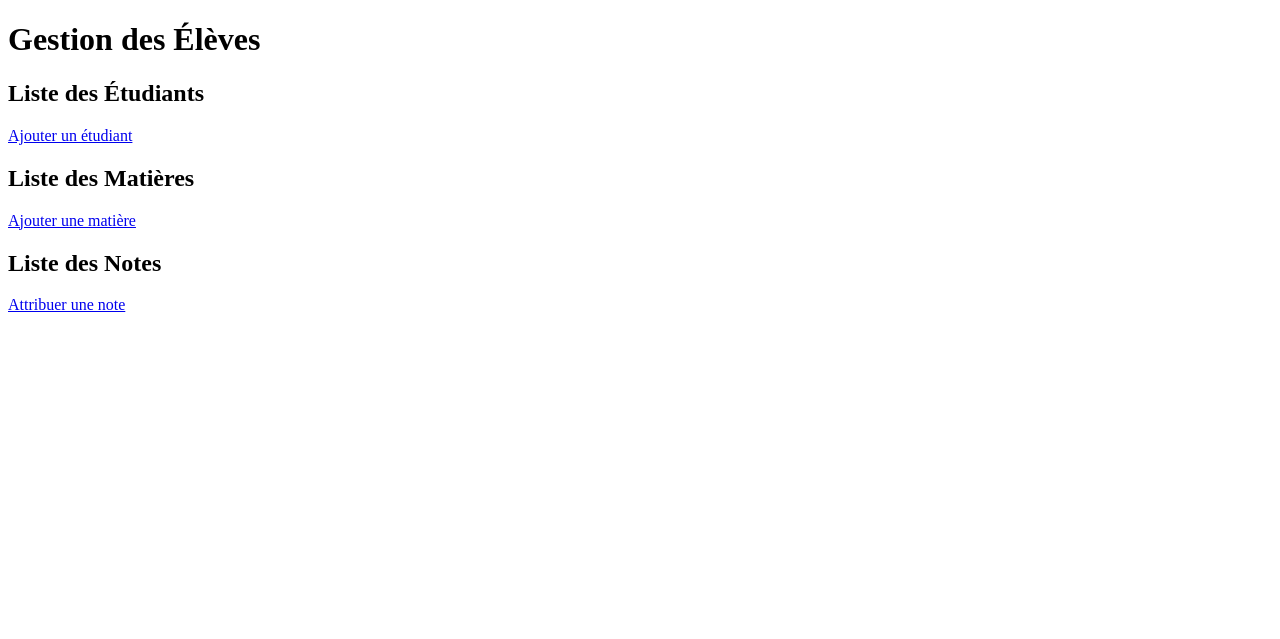
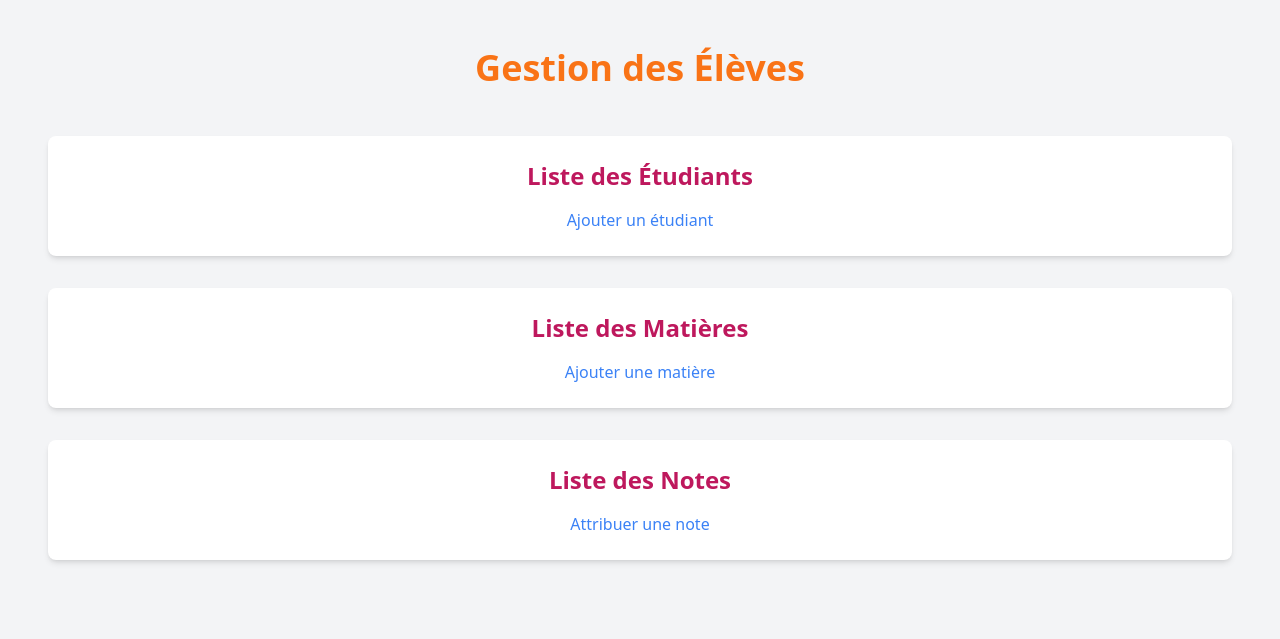
Before and after one commit to Oceaneby/Gestion_des_eleves, a PHP site: page /public/accueil.php in a window 1280 px wide. Shown: the top 639 px of the page. Run offline with PHP 8.4, Linux system fonts and the light colour scheme; data that the repository does not hold is empty.

Commit message:
Tailwind css en cours

```diff
--- a/classes/GestionNotes.php
+++ b/classes/GestionNotes.php
@@ -5,6 +5,7 @@ require_once 'Personne.php';
 require_once 'Etudiant.php';
 require_once 'Matiere.php';
 require_once 'MatiereSur10.php';
+require_once 'MatiereSur20.php';
 require_once 'Notes.php';
 
 
@@ -38,10 +39,12 @@ class GestionNotes
 
         try {
 
-            $stmt = $this->pdo->prepare("INSERT INTO matieres (nomMatiere, codeMatiere) VALUES (:nomMatiere, :codeMatiere)");
+            $stmt = $this->pdo->prepare("INSERT INTO matieres (nomMatiere, codeMatiere, bareme) VALUES (:nomMatiere, :codeMatiere, :bareme)");
             $stmt->execute([
                 ':nomMatiere' => $matiere->getNomMatiere(),
                 ':codeMatiere' => $matiere->getCodeMatiere(),
+                ':bareme' => $matiere->getBareme()
+
             ]);
             echo "La matière est ajouter avec succès";
         } catch (Exception $e) {
@@ -59,6 +62,7 @@ class GestionNotes
                 $note->getIdEtudiant(),
                 $note->getIdMatiere(),
                 $note->getValeurNote(),
+
             ]);
             echo "La note est ajouter avec succès.";
         } catch (Exception $e) {
--- a/classes/Matiere.php
+++ b/classes/Matiere.php
@@ -1,14 +1,16 @@
 <?php
 
-Class Matiere{
+abstract Class Matiere{
     protected $id;
     protected $nomMatiere;
     protected $codeMatiere;
+    protected $bareme;
 
-    public function __construct($nomMatiere, $codeMatiere)
+    public function __construct($nomMatiere, $codeMatiere, $bareme)
     {
         $this->setNomMatiere($nomMatiere);
         $this->setCodeMatiere($codeMatiere);
+        $this->bareme = $bareme;
     }
     public function getId(){
         return $this->id;
@@ -35,10 +37,11 @@ Class Matiere{
         }
         $this->codeMatiere = $codeMatiere;
     }
-    public function afficherNote()
-    {
-        echo "La note de la matière " . $this->getNomMatiere() . " (Code : " . $this->getCodeMatiere() . ") est : ";
+    public function getBareme(){
+        return $this->bareme;
     }
+    abstract public function validerNote($valeurNote): bool;
+
 };
 
 // try{
--- a/classes/MatiereSur10.php
+++ b/classes/MatiereSur10.php
@@ -1,27 +1,17 @@
 <?php
+
 Class MatiereSur10 extends Matiere{
-    private $noteSur10;
+    public function __construct($nomMatiere, $codeMatiere){
+        parent::__construct($nomMatiere, $codeMatiere, 10);
+    }
 
 
-
-    public function __construct($nomMatiere, $codeMatiere, $noteSur10)
-    {
-        parent::__construct($nomMatiere, $codeMatiere);
-        $this->setNoteSur10($noteSur10);
-
-    }
-    public function getNoteSur10()
-    {
-        return $this->noteSur10;
-    }
-    public function setNotesur10($noteSur10){
-        if ($noteSur10 < 0 || $noteSur10 > 10) {
-            throw new \Exception("La note sur 10 doit être entre 0 et 10.");
+    public function validerNote($valeurNote): bool{
+        if ($valeurNote>= 0 && $valeurNote <=10){
+            return true;
+        } else{
+            return false;
         }
-        $this->noteSur10 = $noteSur10;
-    }
-    public function afficherNote(){
-        parent::afficherNote();
-
     }
 }
+?>
--- a/classes/MatiereSur20.php
+++ b/classes/MatiereSur20.php
@@ -0,0 +1,16 @@
+<?php
+Class MatiereSur20 extends Matiere{
+    public function __construct($nomMatiere, $codeMatiere){
+        parent::__construct($nomMatiere, $codeMatiere, 20);
+    }
+
+
+    public function validerNote($valeurNote): bool{
+        if ($valeurNote>= 0 && $valeurNote <=20){
+            return true;
+        } else{
+            return false;
+        }
+    }
+}
+?>
--- a/public/accueil.php
+++ b/public/accueil.php
@@ -13,48 +13,52 @@ $notes = $gestionNotes->listerNotes();
 
 <!DOCTYPE html>
 <html lang="fr">
+
 <head>
     <meta charset="UTF-8">
     <meta name="viewport" content="width=device-width, initial-scale=1.0">
     <title>Gestion des Notes</title>
-    <!-- <link rel="stylesheet" href="./css/styles.css"> -->
+    <link rel="stylesheet" href="./css/styles.css">
 </head>
-<body>
-    <h1 class=" text-orange-500">Gestion des Élèves</h1>
+
+<body class="bg-gray-100 font-sans text-gray-900">
+    <main class="max-w-7xl mx-auto py-12 px-4 md:px-12">
+        <h1 class=" mb-12 text-center text-3xl md:text-4xl font-bold leading-tight text-orange-500">Gestion des Élèves</h1>
         <!-- ************* SECTION ETUDIANTS *********************  -->
-    <section>
-        <h2 class=" text-pink-700">Liste des Étudiants</h2>
-        <ul>
+        <section class=" bg-white shadow-md rounded-lg p-6 mb-8">
+            <h2 class=" text-center text-2xl font-semibold text-pink-700 mb-4">Liste des Étudiants</h2>
+            <ul class="space-y-2">
                 <?php foreach ($etudiants as $etudiant) :
                     $moyenne = $gestionNotes->calculerMoyenneEtudiant($etudiant['id']); ?>
-                <li>
+                    <li class="p-2 bg-gray-50 border rounded-lg">
                         <?php echo htmlspecialchars($etudiant['nom']) . " " . htmlspecialchars($etudiant['prenom']); ?>
                         - Moyenne : <?php echo number_format($moyenne, 2); ?>
                     </li>
                 <?php endforeach; ?>
             </ul>
-        <a href="../public/ajoutEtudiant.php">Ajouter un étudiant</a>
+            <a href="../public/ajoutEtudiant.php" class="block mt-4 text-center text-blue-500 hover:underline">Ajouter un étudiant</a>
         </section>
         <!-- ********************* SECTION MATIERES *********************  -->
-    <section>
-        <h2>Liste des Matières</h2>
-        <ul>
+        <section class="bg-white shadow-md rounded-lg p-6 mb-8">
+            <h2 class=" text-center text-2xl font-semibold text-pink-700 mb-4">Liste des Matières</h2>
+            <ul class="space-y-2">
                 <?php foreach ($matieres as $matiere) : ?>
-                <li><?php echo htmlspecialchars($matiere['nomMatiere']); ?></li>
+                    <li class="p-2 bg-gray-50 border rounded-lg"><?php echo htmlspecialchars($matiere['nomMatiere']); ?></li>
                 <?php endforeach; ?>
             </ul>
-        <a href="../public/ajoutMatiere.php">Ajouter une matière</a>
+            <a href="../public/ajoutMatiere.php" class="block mt-4 text-center text-blue-500 hover:underline">Ajouter une matière</a>
         </section>
         <!-- ****************** SECTION NOTES *********************************  -->
-    <section>
-        <h2>Liste des Notes</h2>
-        <ul>
+        <section class="bg-white shadow-md rounded-lg p-6 mb-8">
+            <h2 class=" text-center text-2xl font-semibold text-pink-700 mb-4">Liste des Notes</h2>
+            <ul class="space-y-2">
                 <?php foreach ($notes as $note) : ?>
-                <li>Étudiant : <?php echo htmlspecialchars($note['nom']) . ' ' . htmlspecialchars($note['prenom']); ?> | Matière : <?php echo htmlspecialchars($note['nomMatiere']); ?> | Note: <?php echo htmlspecialchars($note['valeurNote']); ?></li>
+                    <li class="p-2 bg-gray-50 border rounded-lg">Étudiant : <?php echo htmlspecialchars($note['nom']) . ' ' . htmlspecialchars($note['prenom']); ?> | Matière : <?php echo htmlspecialchars($note['nomMatiere']); ?> | Note: <?php echo htmlspecialchars($note['valeurNote']); ?></li>
                 <?php endforeach; ?>
             </ul>
-        <a href="../public/attribuerNote.php">Attribuer une note</a>
+            <a href="../public/attribuerNote.php" class="block mt-4 text-center text-blue-500 hover:underline">Attribuer une note</a>
         </section>
+    </main>
+</body>
 
-</body>
 </html>
--- a/public/ajoutMatiere.php
+++ b/public/ajoutMatiere.php
@@ -26,6 +26,9 @@ require_once '../Includes/config.php';
             <label for="codeMatiere">Code matière :</label>
             <input type="text" id="codeMatiere" name="codeMatiere"  placeholder="Entrez le code de la matière">
 
+            <label for="bareme">Bareme :</label>
+            <input type="number" id="bareme" name="bareme"  placeholder="Entrez le bareme">
+
             <button type="submit">Ajouter la Matière</button>
         </form>
         <a href="../public/accueil.php">Retour à l'accueil</a>
--- a/public/css/styles.css
+++ b/public/css/styles.css
@@ -558,8 +558,147 @@ video {
   position: static;
 }
 
+.mx-auto {
+  margin-left: auto;
+  margin-right: auto;
+}
+
+.mb-12 {
+  margin-bottom: 3rem;
+}
+
+.mb-8 {
+  margin-bottom: 2rem;
+}
+
+.mt-4 {
+  margin-top: 1rem;
+}
+
+.mb-4 {
+  margin-bottom: 1rem;
+}
+
+.mb-6 {
+  margin-bottom: 1.5rem;
+}
+
+.block {
+  display: block;
+}
+
 .hidden {
   display: none;
+}
+
+.max-w-7xl {
+  max-width: 80rem;
+}
+
+.space-y-2 > :not([hidden]) ~ :not([hidden]) {
+  --tw-space-y-reverse: 0;
+  margin-top: calc(0.5rem * calc(1 - var(--tw-space-y-reverse)));
+  margin-bottom: calc(0.5rem * var(--tw-space-y-reverse));
+}
+
+.space-y-6 > :not([hidden]) ~ :not([hidden]) {
+  --tw-space-y-reverse: 0;
+  margin-top: calc(1.5rem * calc(1 - var(--tw-space-y-reverse)));
+  margin-bottom: calc(1.5rem * var(--tw-space-y-reverse));
+}
+
+.rounded-lg {
+  border-radius: 0.5rem;
+}
+
+.border {
+  border-width: 1px;
+}
+
+.bg-white {
+  --tw-bg-opacity: 1;
+  background-color: rgb(255 255 255 / var(--tw-bg-opacity, 1));
+}
+
+.bg-gray-50 {
+  --tw-bg-opacity: 1;
+  background-color: rgb(249 250 251 / var(--tw-bg-opacity, 1));
+}
+
+.bg-gray-100 {
+  --tw-bg-opacity: 1;
+  background-color: rgb(243 244 246 / var(--tw-bg-opacity, 1));
+}
+
+.p-6 {
+  padding: 1.5rem;
+}
+
+.p-2 {
+  padding: 0.5rem;
+}
+
+.p-8 {
+  padding: 2rem;
+}
+
+.px-4 {
+  padding-left: 1rem;
+  padding-right: 1rem;
+}
+
+.py-12 {
+  padding-top: 3rem;
+  padding-bottom: 3rem;
+}
+
+.text-center {
+  text-align: center;
+}
+
+.font-sans {
+  font-family: ui-sans-serif, system-ui, sans-serif, "Apple Color Emoji", "Segoe UI Emoji", "Segoe UI Symbol", "Noto Color Emoji";
+}
+
+.text-3xl {
+  font-size: 1.875rem;
+  line-height: 2.25rem;
+}
+
+.text-2xl {
+  font-size: 1.5rem;
+  line-height: 2rem;
+}
+
+.text-xl {
+  font-size: 1.25rem;
+  line-height: 1.75rem;
+}
+
+.text-lg {
+  font-size: 1.125rem;
+  line-height: 1.75rem;
+}
+
+.font-bold {
+  font-weight: 700;
+}
+
+.font-semibold {
+  font-weight: 600;
+}
+
+.font-medium {
+  font-weight: 500;
+}
+
+.leading-tight {
+  line-height: 1.25;
+}
+
+.text-blue-500 {
+  --tw-text-opacity: 1;
+  color: rgb(59 130 246 / var(--tw-text-opacity, 1));
 }
 
 .text-orange-500 {
@@ -571,3 +710,51 @@ video {
   --tw-text-opacity: 1;
   color: rgb(190 24 93 / var(--tw-text-opacity, 1));
 }
+
+.text-gray-900 {
+  --tw-text-opacity: 1;
+  color: rgb(17 24 39 / var(--tw-text-opacity, 1));
+}
+
+.text-orange-600 {
+  --tw-text-opacity: 1;
+  color: rgb(234 88 12 / var(--tw-text-opacity, 1));
+}
+
+.text-blue-600 {
+  --tw-text-opacity: 1;
+  color: rgb(37 99 235 / var(--tw-text-opacity, 1));
+}
+
+.text-gray-700 {
+  --tw-text-opacity: 1;
+  color: rgb(55 65 81 / var(--tw-text-opacity, 1));
+}
+
+.shadow-md {
+  --tw-shadow: 0 4px 6px -1px rgb(0 0 0 / 0.1), 0 2px 4px -2px rgb(0 0 0 / 0.1);
+  --tw-shadow-colored: 0 4px 6px -1px var(--tw-shadow-color), 0 2px 4px -2px var(--tw-shadow-color);
+  box-shadow: var(--tw-ring-offset-shadow, 0 0 #0000), var(--tw-ring-shadow, 0 0 #0000), var(--tw-shadow);
+}
+
+.shadow-lg {
+  --tw-shadow: 0 10px 15px -3px rgb(0 0 0 / 0.1), 0 4px 6px -4px rgb(0 0 0 / 0.1);
+  --tw-shadow-colored: 0 10px 15px -3px var(--tw-shadow-color), 0 4px 6px -4px var(--tw-shadow-color);
+  box-shadow: var(--tw-ring-offset-shadow, 0 0 #0000), var(--tw-ring-shadow, 0 0 #0000), var(--tw-shadow);
+}
+
+.hover\:underline:hover {
+  text-decoration-line: underline;
+}
+
+@media (min-width: 768px) {
+  .md\:px-12 {
+    padding-left: 3rem;
+    padding-right: 3rem;
+  }
+
+  .md\:text-4xl {
+    font-size: 2.25rem;
+    line-height: 2.5rem;
+  }
+}
```
Also changed, not shown: public/ajoutEtudiant.php (+7 -7 lines), public/traitementMatiere.php (+12 -2 lines), class personne.png (added). Lines whose indentation alone changed are shown as unchanged.
